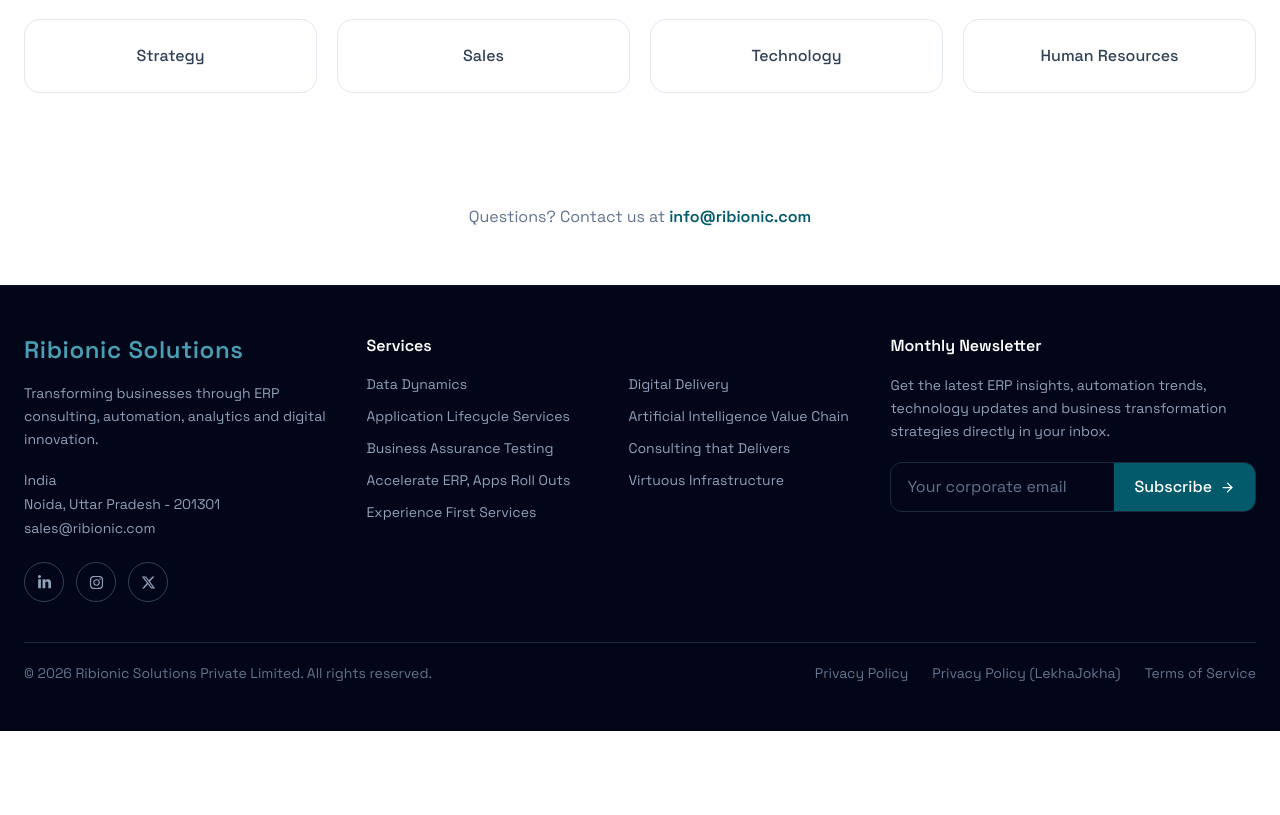
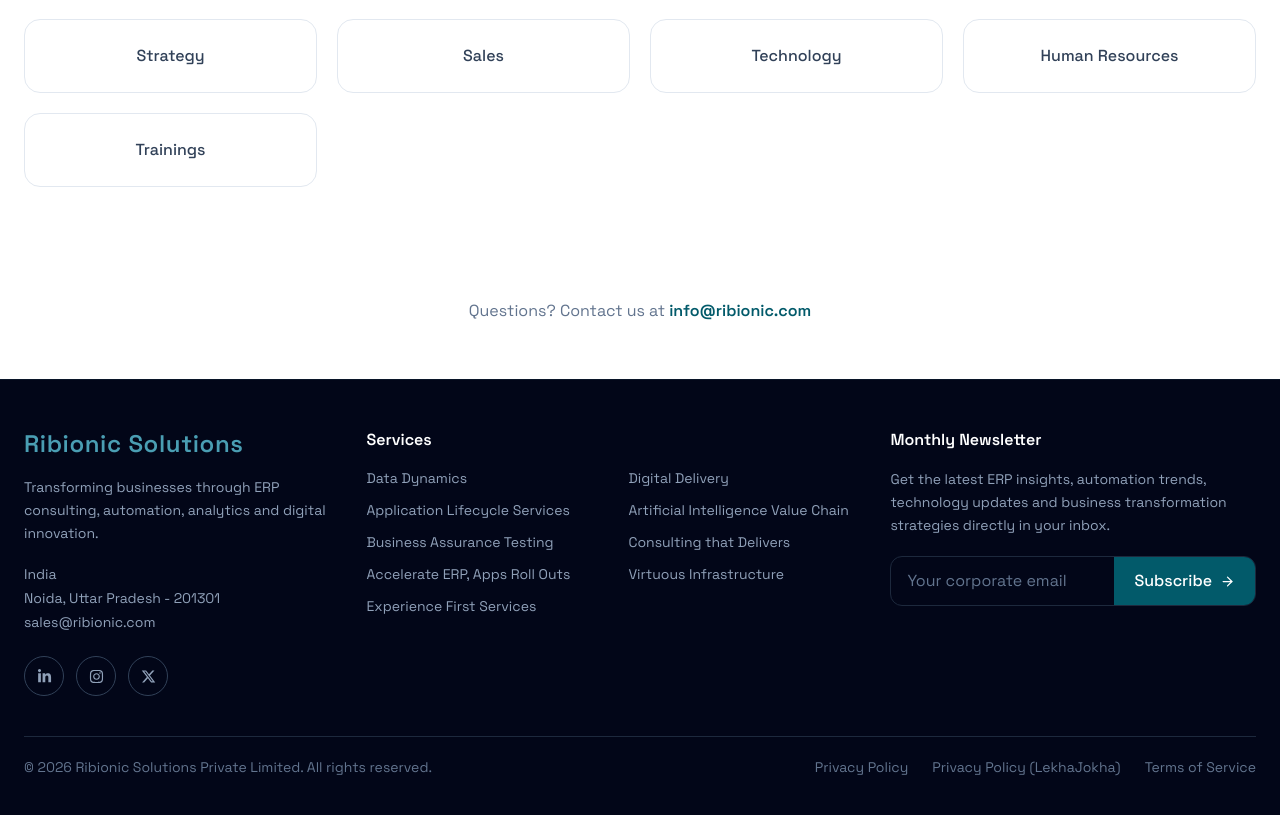
Before and after one commit to shreysircar/RIbionic, a Next.js app: page /about in a window 1280 px wide. Shown: the part 2221-3036 px from the top of the page. Before the commit the page ends 2952 px from the top, so only its background shows below. Built offline with nearby package versions, Linux system fonts and the light colour scheme.

Commit message:
content changes

```diff
--- a/src/components/about/ExpertiseGrid.tsx
+++ b/src/components/about/ExpertiseGrid.tsx
@@ -11,6 +11,7 @@ const expertise = [
   "Sales",
   "Technology",
   "Human Resources",
+  "Trainings"
 ];
 
 export default function ExpertiseGrid() {
```
